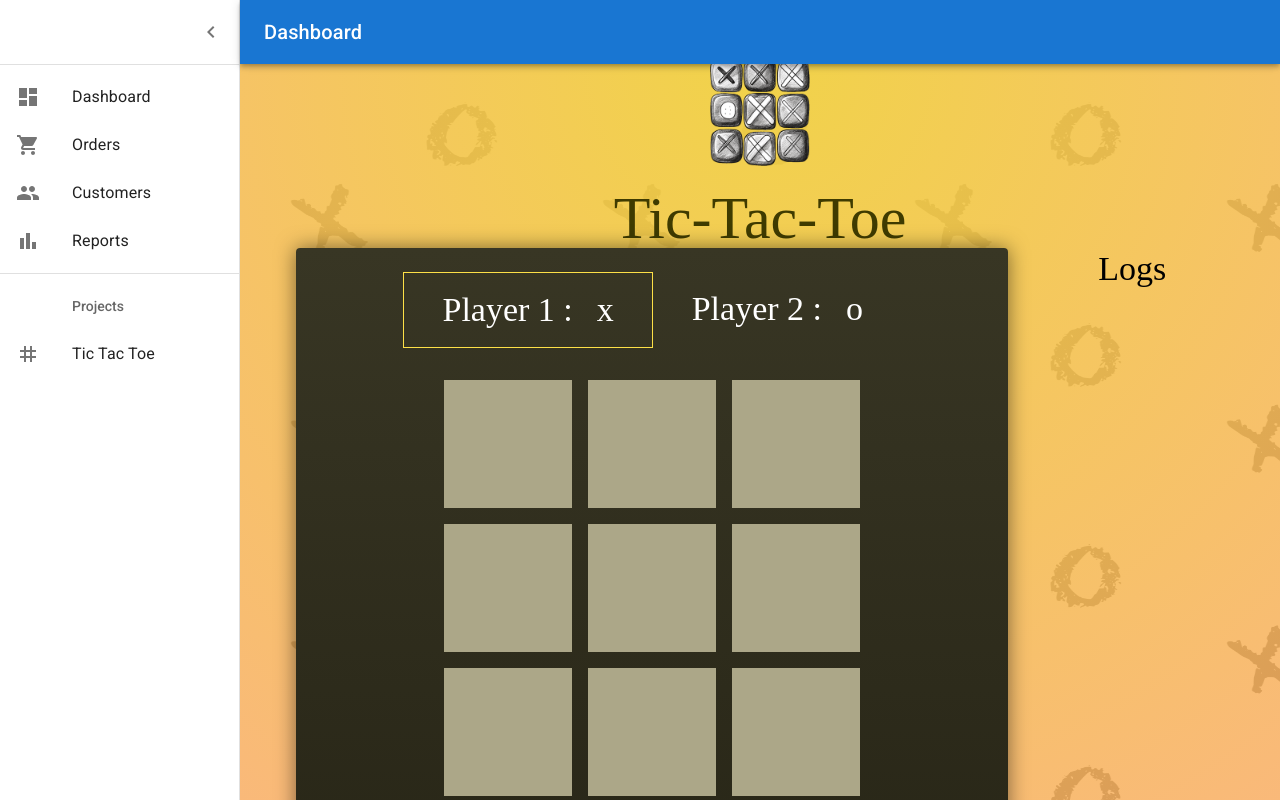
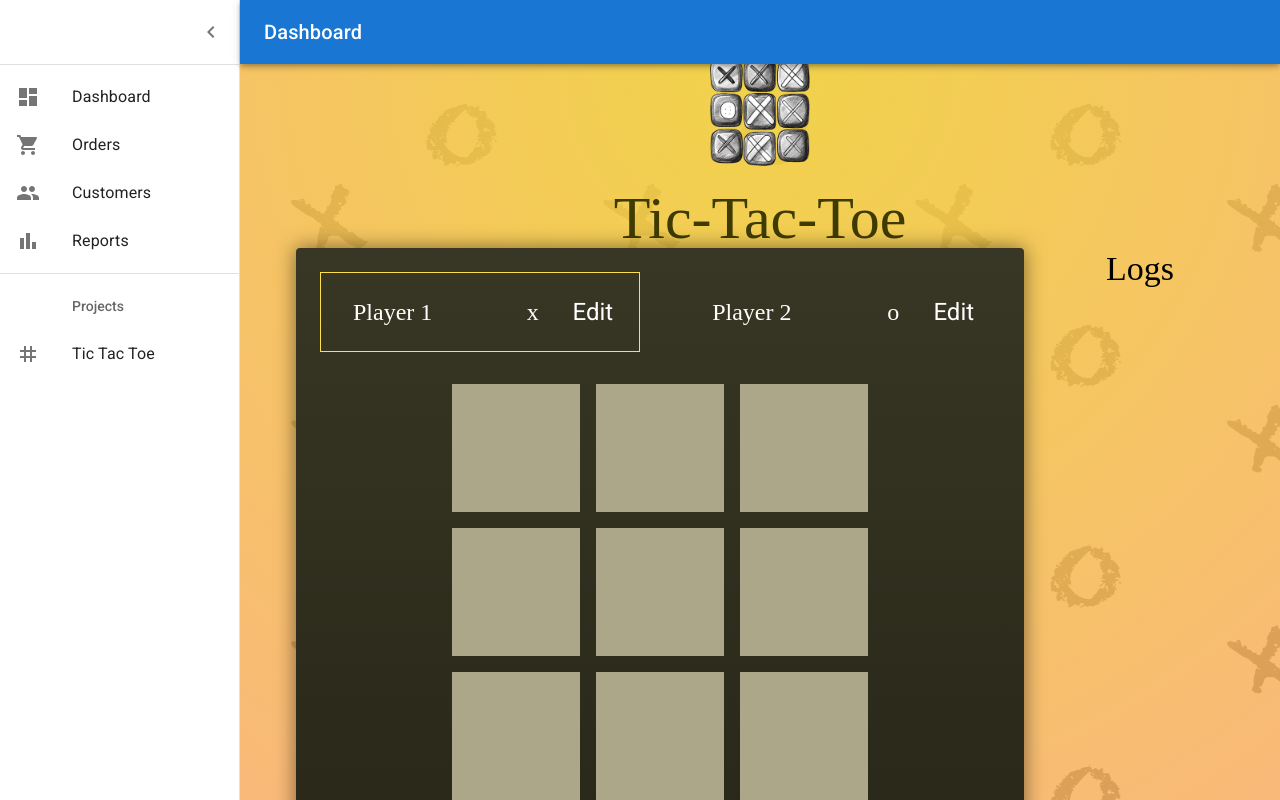
Before and after one commit to DvirMon/React-Workspace, a Next.js app: page /tictactoe in a window 1280 px wide. Built offline with nearby package versions, Linux system fonts and the light colour scheme; a web font is replaced by a local one.

Commit message:
add input ui

```diff
--- a/src/app/tictactoe/components/Players.tsx
+++ b/src/app/tictactoe/components/Players.tsx
@@ -1,10 +1,42 @@
-import { Typography } from "@mui/material";
+import { TextField, Typography } from "@mui/material";
 import clsx from "clsx";
 import "./players.css";
+import { useState } from "react";
 
 interface PlyersPros {
   players: { [key: string]: string };
   activePlayer: string;
+}
+
+function PlayerName({
+  defaultValue,
+  isEditable,
+}: {
+  defaultValue: string;
+  isEditable: boolean;
+}) {
+  if (isEditable) {
+    return (
+      <TextField
+        autoFocus
+        sx={{
+          backgroundColor: "#46432f",
+          input: {
+            color: "white",
+            fontSize: (theme) => theme.spacing(3),
+            padding: (theme) => theme.spacing(2),
+          },
+        }}
+        defaultValue={defaultValue}
+      />
+    );
+  }
+
+  return (
+    <Typography sx={{ padding: (theme) => theme.spacing(2) }} variant="h5">
+      {defaultValue}
+    </Typography>
+  );
 }
 
 function PlayerTab({
@@ -16,13 +48,27 @@ function PlayerTab({
   symbol: string;
   isActive: boolean;
 }) {
+  const [isEditable, setEdit] = useState(false);
+
+  function handleEdit() {
+    setEdit((value) => !value);
+  }
+
   return (
     <li
-      className={clsx("flex grow justify-center p-4 gap-6", {
+      className={clsx("flex w-80 h-20 items-center justify-between p-4 gap-6", {
         "border border-yellow-300 transition duration-300": isActive,
       })}>
-      <Typography variant="h4">{name} :</Typography>
-      <Typography variant="h4">{symbol} </Typography>
+      <div className="w-44">
+        <PlayerName defaultValue={name} isEditable={isEditable} />
+      </div>
+      <Typography className="flex grow" variant="h5">
+        {symbol}{" "}
+      </Typography>
+
+      <button className="w-16" onClick={handleEdit}>
+        {isEditable ? "Save" : "Edit"}
+      </button>
     </li>
   );
 }
@@ -31,7 +77,7 @@ export default function Players({ players, activePlayer }: PlyersPros) {
   const keys = Object.keys(players);
 
   return (
-    <ol className="text-white flex justify-between text-2xl w-3/4">
+    <ol className="text-white w-full flex justify-between items-center text-2xl">
       {keys.map((symbol, index) => (
         <PlayerTab
           key={index}
--- a/src/app/tictactoe/page.tsx
+++ b/src/app/tictactoe/page.tsx
@@ -45,7 +45,7 @@ const PageWrapper = styled(
 const BoardWrapper = styled(MuiPaper)(({ theme }) => ({
   position: "relative",
   background: "linear-gradient(#383624, #282617)",
-  width: "45rem",
+  width: "50rem",
   display: "flex",
   flexDirection: "column",
   justifyContent: "center",
```
